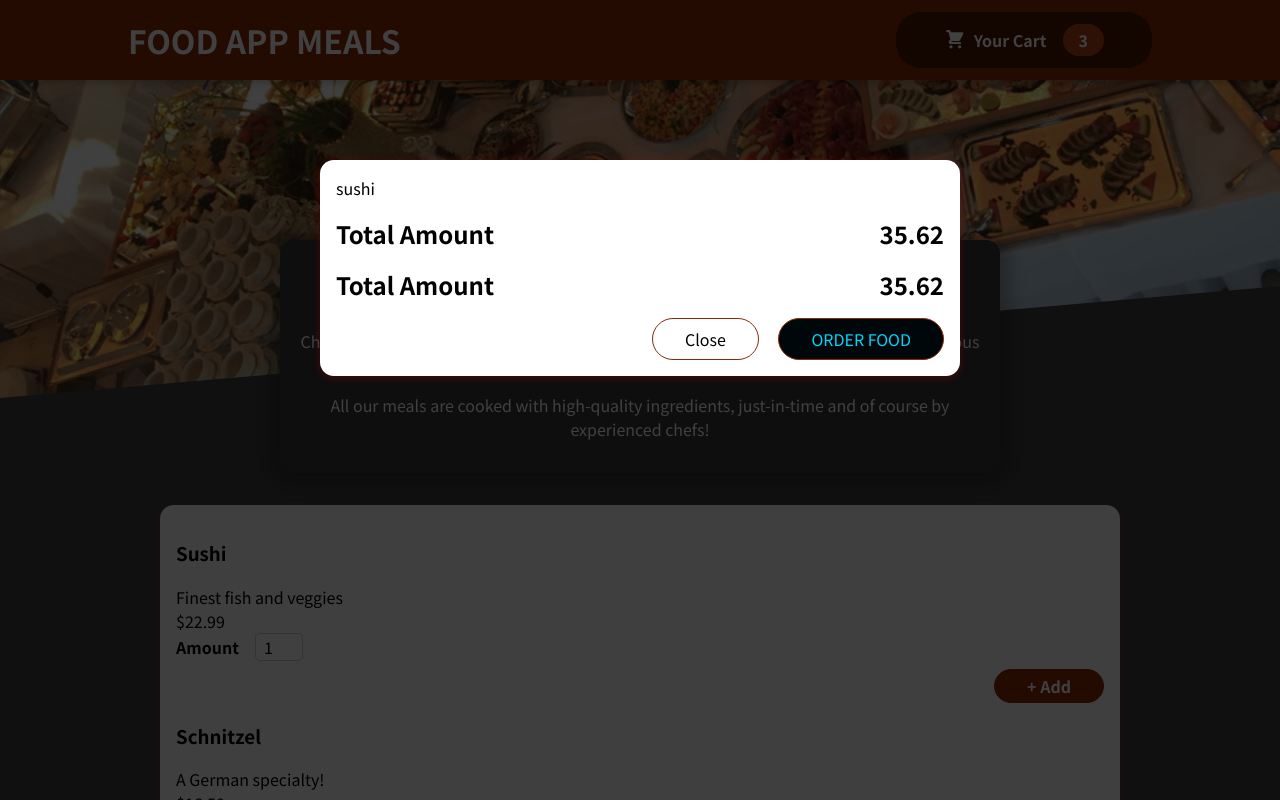
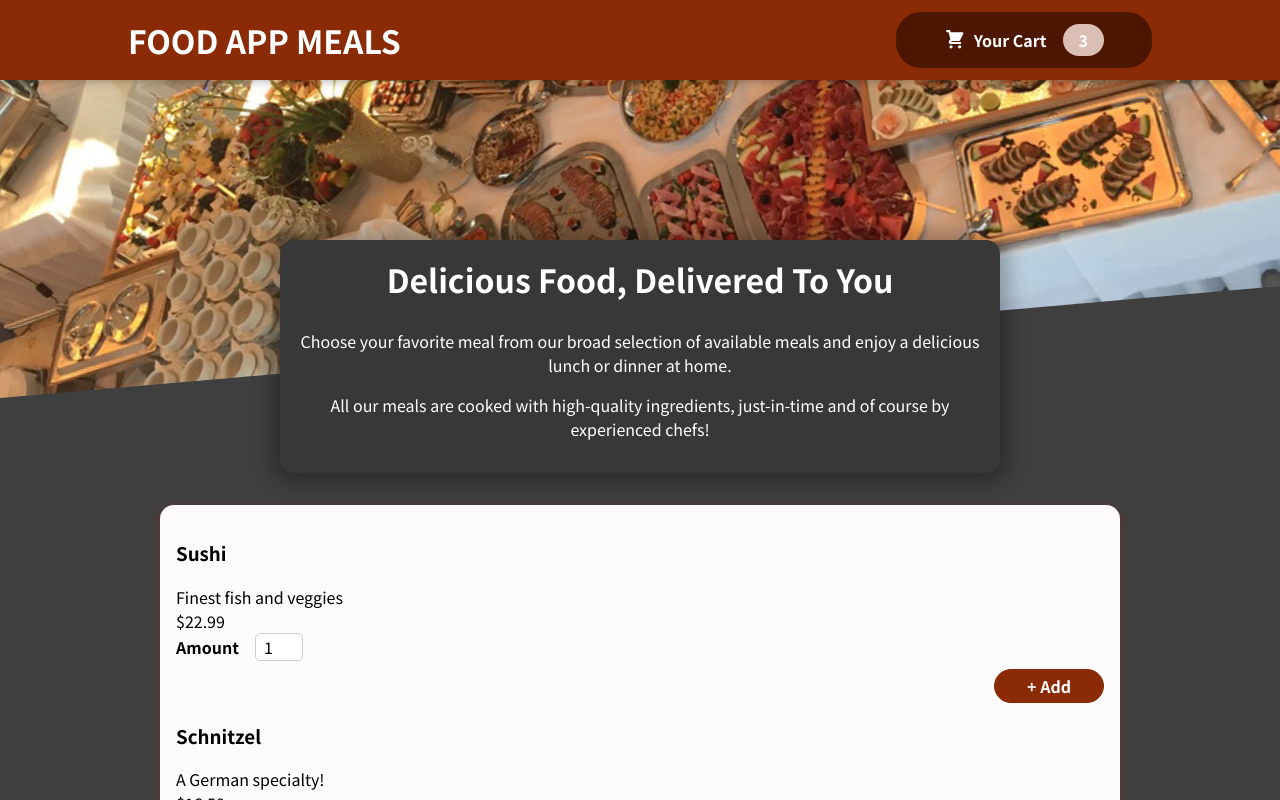
Before and after one commit to Rbravolibtech/FoodApp, a React (Create React App) app: page / in a window 1280 px wide. Shown: the top 800 px of the page. Built offline with nearby package versions, Linux system fonts and the light colour scheme.

Commit message:
managed modal added modal state

```diff
--- a/src/App.js
+++ b/src/App.js
@@ -1,14 +1,23 @@
-import React, { Fragment } from "react";
+import React, { Fragment, useState } from "react";
 import Cart from "./components/Cart/Cart";
 
 import Header from "./components/Layout/Header";
 import Meals from "./components/meals/Meals";
 
 function App() {
+	const [cartIsShown, setCartIsShown] = useState(false);
+
+	const showCartHandler = () => {
+		setCartIsShown(true);
+	};
+	const hideCartHandler = () => {
+		setCartIsShown(false);
+	};
+
 	return (
 		<Fragment>
-			<Cart />
-			<Header />
+			{cartIsShown && <Cart onClose={hideCartHandler} />}
+			<Header onShowCart={showCartHandler} />
 			<main>
 				<Meals />
 			</main>
--- a/src/components/Cart/Cart.js
+++ b/src/components/Cart/Cart.js
@@ -11,7 +11,7 @@ const Cart = (props) => {
 	);
 
 	return (
-		<Modal>
+		<Modal onClose={props.onClose}>
 			{cartItems}
 			<div className={classes.total}>
 				<span>Total Amount</span>
@@ -19,11 +19,13 @@ const Cart = (props) => {
 			</div>
 			<div className={classes.total}>
 				{" "}
-				<span>Total Amount</span> <span>35.62</span>{" "}
+				{/* <span>Total Amount</span> <span>35.62</span>{" "} */}
 			</div>{" "}
 			<div className={classes.actions}>
 				{" "}
-				<button className={classes["button--alt"]}>Close</button>{" "}
+				<button className={classes["button--alt"]} onClick={props.onClose}>
+					Close
+				</button>{" "}
 				<button className={classes.button}>ORDER FOOD</button>{" "}
 			</div>
 		</Modal>
--- a/src/components/Layout/Header.js
+++ b/src/components/Layout/Header.js
@@ -8,7 +8,7 @@ const Header = (props) => {
 		<Fragment>
 			<header className={classes.header}>
 				<h1>FOOD APP MEALS</h1>
-				<HeaderCartButton />
+				<HeaderCartButton onClick={props.onShowCart} />
 			</header>
 			<div className={classes["main-image"]}>
 				<img src={mealsImage} alt="A table full of delicious food!" />
--- a/src/components/Layout/HeaderCartButton.js
+++ b/src/components/Layout/HeaderCartButton.js
@@ -3,7 +3,7 @@ import classes from "./HeaderCartButton.module.css";
 
 const HeaderCartButton = (props) => {
 	return (
-		<button className={classes.button}>
+		<button className={classes.button} onClick={props.onClick}>
 			<span className={classes.icon}>
 				<CartIcon />
 			</span>
--- a/src/components/Layout/HeaderCartButton.module.css
+++ b/src/components/Layout/HeaderCartButton.module.css
@@ -24,7 +24,7 @@
 }
 
 .badge {
-	background-color: #b94517;
+	background-color: #dcbfb4;
 	padding: 0.25rem 1rem;
 	border-radius: 25px;
 	margin-left: 1rem;
--- a/src/components/UI/Modal.js
+++ b/src/components/UI/Modal.js
@@ -3,7 +3,7 @@ import { Fragment } from "react";
 import ReactDOM from "react-dom";
 
 const Backdrop = (props) => {
-	return <div className={classes.backdrop} />;
+	return <div className={classes.backdrop} onClick={props.onClose} />;
 };
 
 const ModalOverlay = (props) => {
@@ -19,7 +19,10 @@ const portalElement = document.getElementById("overlays");
 const Modal = (props) => {
 	return (
 		<Fragment>
-			{ReactDOM.createPortal(<Backdrop />, portalElement)}
+			{ReactDOM.createPortal(
+				<Backdrop onClose={props.onClose} />,
+				portalElement,
+			)}
 			{ReactDOM.createPortal(
 				<ModalOverlay>{props.children}</ModalOverlay>,
 				portalElement,
```
